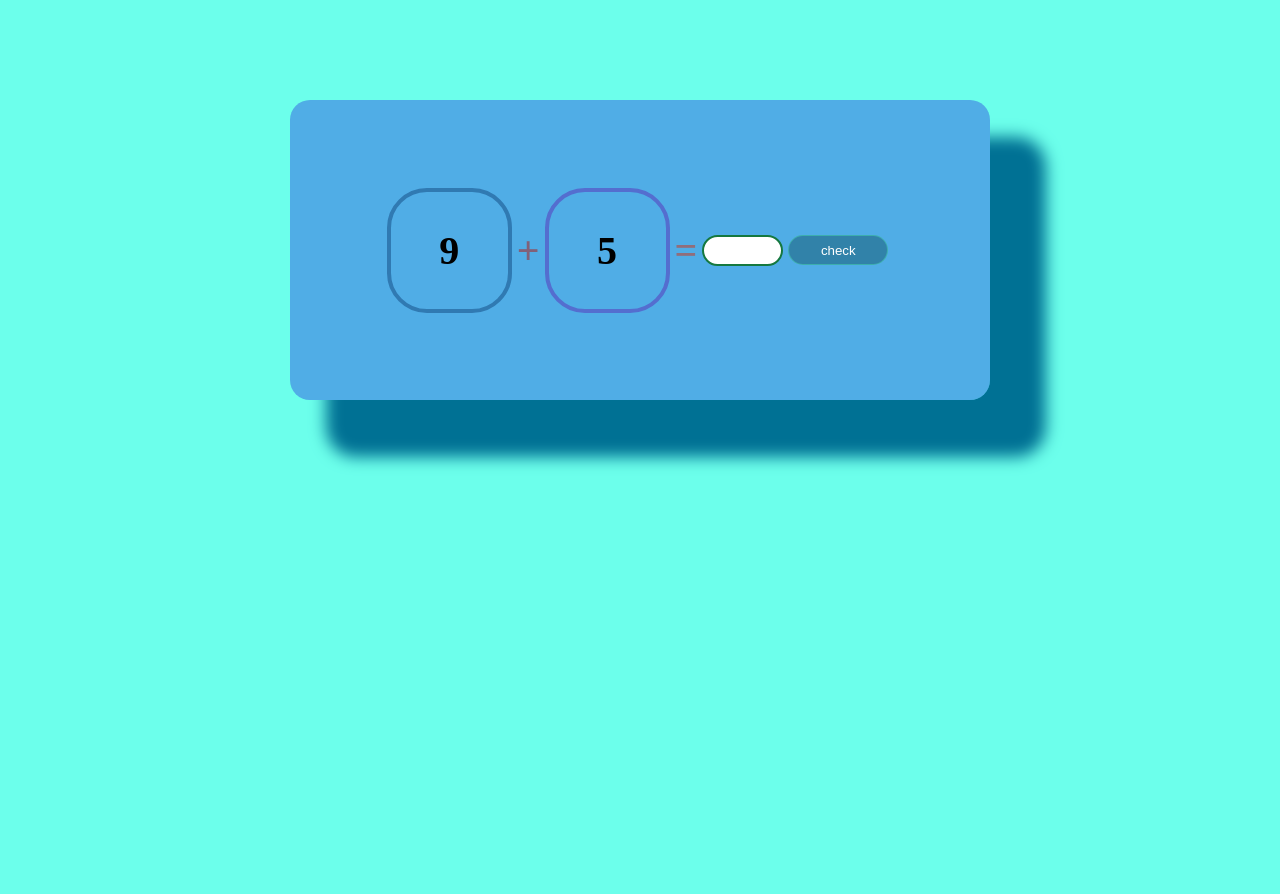
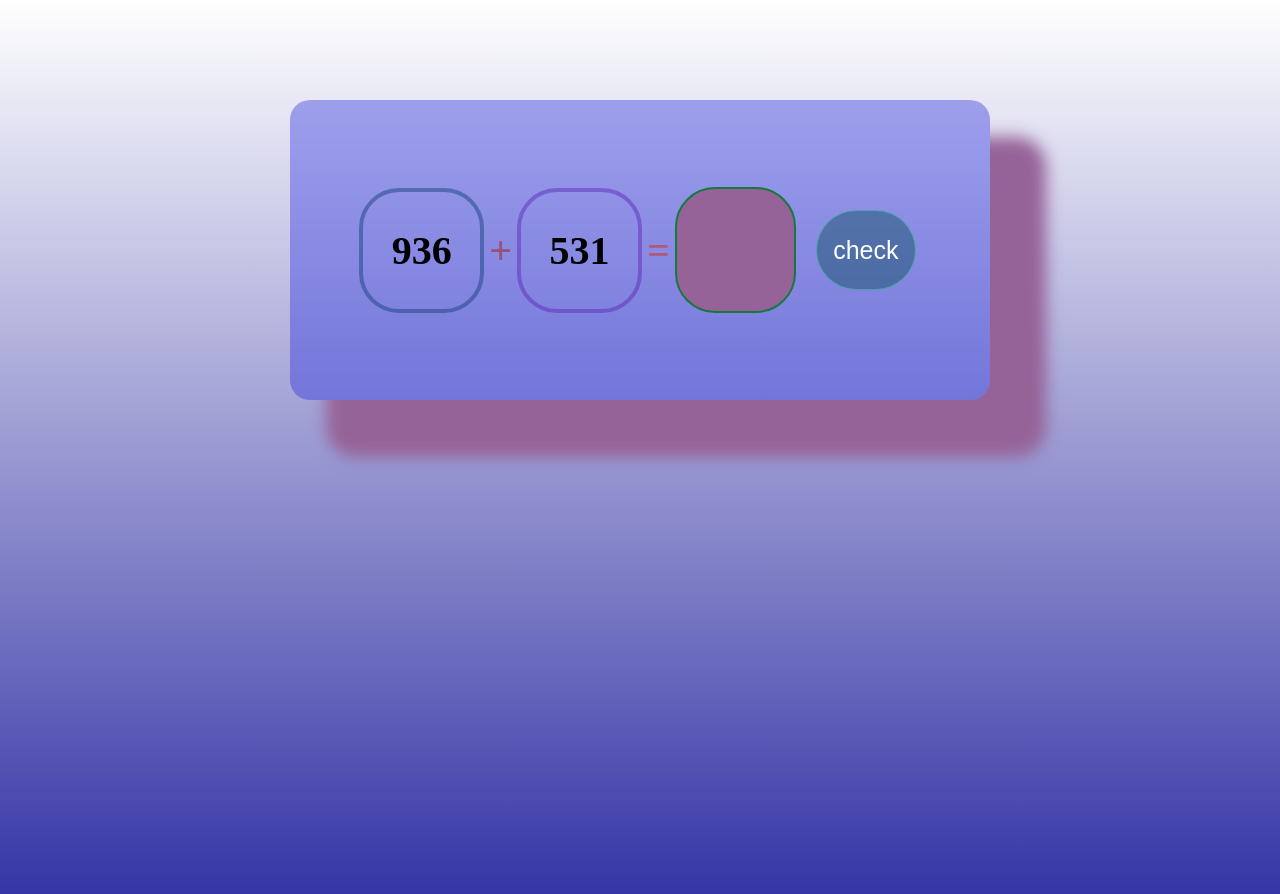
Before and after one commit to Hovo4686/JavaScript, a plain HTML site: page index.html in a window 1280 px wide. Before the commit the page ends 800 px from the top, so only its background shows below. Drawn offline with Linux system fonts and the light colour scheme.

Commit message:
add css add js

```diff
--- a/css/app.js/add.js
+++ b/css/app.js/add.js
@@ -89,8 +89,10 @@
 //   answerInput.value = '';
 // }
 
-let firstNumber = parseInt(10 * Math.random())
-  , secondNumber = parseInt(10 * Math.random())
+
+
+let firstNumber = parseInt(1000 * Math.random())
+  , secondNumber = parseInt(1000 * Math.random())
   , total = firstNumber + secondNumber
   , primary = document.getElementById("primary-number");
 primary.innerHTML = `<p>${firstNumber}</p>`;
@@ -99,7 +101,7 @@ secondary.innerHTML = `<p>${secondNumber}</p>`;
 let button = document.getElementById("btn");
 button.addEventListener("click", function() {
     let e = document.getElementById("guess").value;
-    (e = Number(e)) === total ? (alert("Correct"),
-    window.location.reload()) : (alert("Sorry. Incorrect. The correct answer was " + total + "."),
+    (e = Number(e)) === total ? (alert("Correct Congratulations: 🥳🥳🥳🥳🥳"),
+    window.location.reload()) : (alert("Sorry, that’s incorrect: 😞😞😞😞😞 The right answer is---> " + total + "."),
     window.location.reload())
 });
--- a/css/style.less
+++ b/css/style.less
@@ -1,5 +1,6 @@
 body {
-    background-color: rgba(0, 255, 221, 0.577);
+    background: linear-gradient( white, rgb(50, 50, 165));
+    height: 100vh;
 }
 #canvas {
     box-sizing:border-box;
@@ -10,7 +11,7 @@ body {
     width: 700px;
     height: 300px;
     margin: 100px auto;
-    box-shadow: 46px 47px 16px 10px rgb(0, 113, 148) ;
+    box-shadow: 46px 47px 16px 10px rgb(150, 99, 152) ;
     border-radius: 20px;
     #primary-number {
         display:flex;
@@ -50,23 +51,27 @@ body {
     }
     input {
         border: solid 2px rgb(21, 120, 63);
-        width: 50px;
-        height: 25px;
-        padding-left: 25px;
-        border-radius: 20px;
+        width: 85px;
+        height: 120px;
+        padding-left: 30px;
+        border-radius: 40px;
+        background-color: rgb(150, 99, 152);
+        font-size: 35px;
     }
     #btn {
         width: 100px;
-        height: 30px;
+        height: 80px;
         margin: 5px;
         background: rgba(12, 79, 95, 0.45);
         color: white;
         border: 1px solid rgba(79, 235, 180, 0.41);
         border-radius: 40px;
+        font-size: 25px;
+        margin-left: 20px;
         cursor: pointer;
         transform: 0.5;
         &:hover {
-            color: chartreuse;
+            color: cyan;
         }
     }
 
```
Also changed, not shown: css/style.css, 1 other file.
